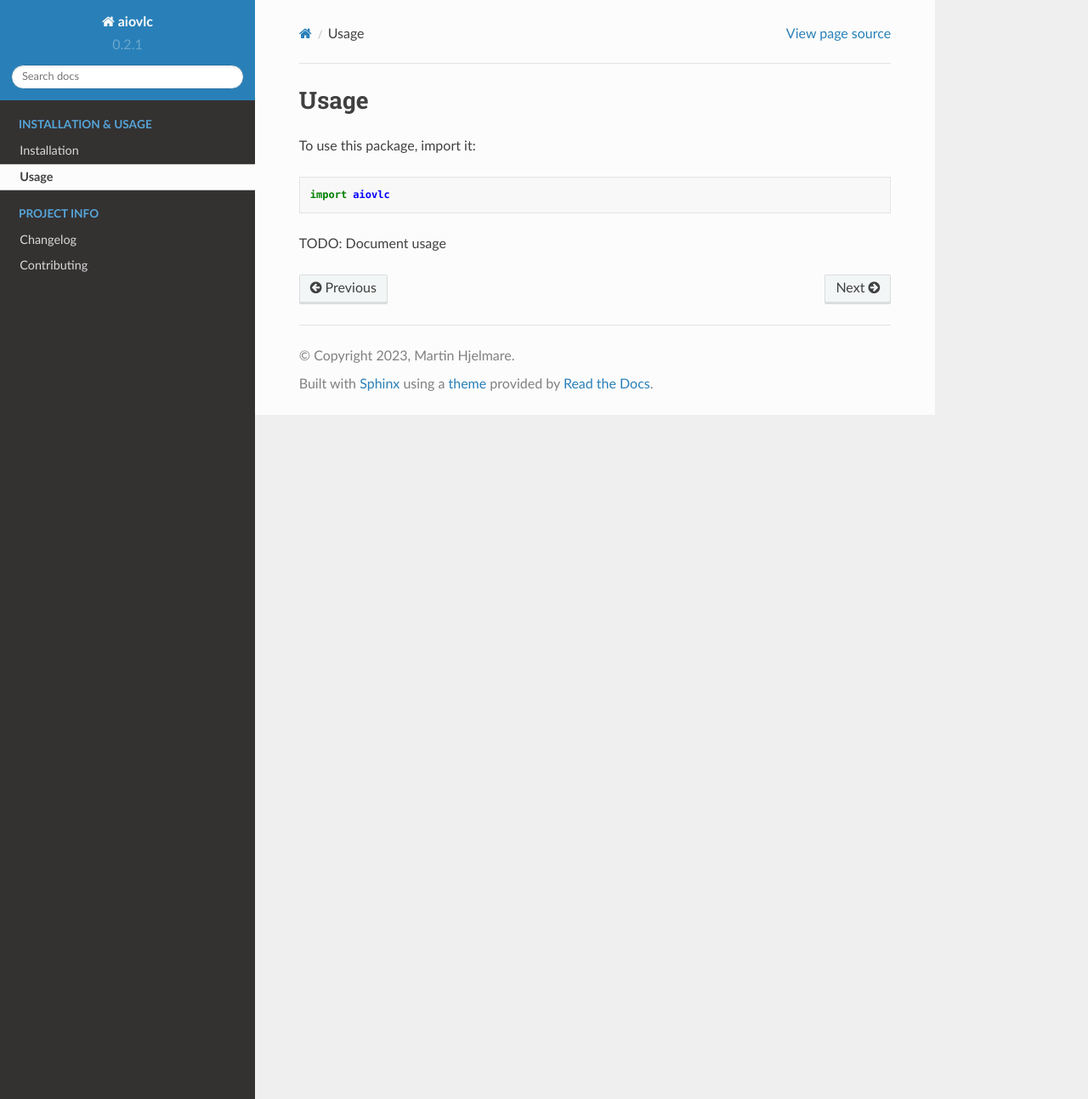
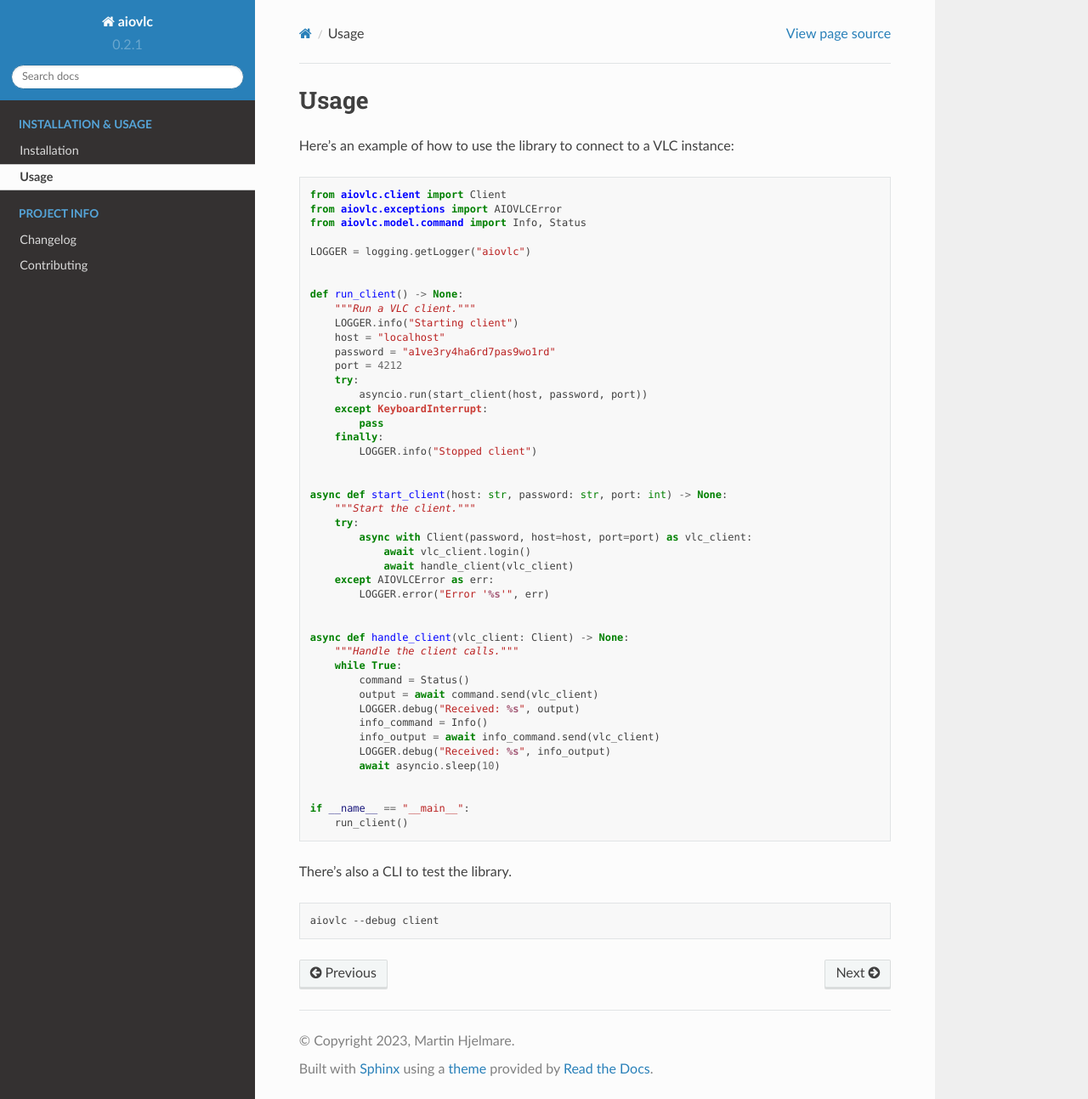
Before and after one commit to MartinHjelmare/aiovlc, a Sphinx documentation site: the page built from docs/usage.md, in a window 1280 px wide and 1293 px high. Shown: the whole window at 85% size. Built offline with Sphinx 7.4.7 and the Read the Docs theme 2.0.0, drawn with Linux system fonts in a browser that asks for light colours.

Commit message:
docs: add more docs

````diff
--- a/docs/usage.md
+++ b/docs/usage.md
@@ -1,9 +1,57 @@
 # Usage
 
-To use this package, import it:
+Here's an example of how to use the library to connect to a VLC instance:
 
 ```python
-import aiovlc
+from aiovlc.client import Client
+from aiovlc.exceptions import AIOVLCError
+from aiovlc.model.command import Info, Status
+
+LOGGER = logging.getLogger("aiovlc")
+
+
+def run_client() -> None:
+    """Run a VLC client."""
+    LOGGER.info("Starting client")
+    host = "localhost"
+    password = "a1ve3ry4ha6rd7pas9wo1rd"
+    port = 4212
+    try:
+        asyncio.run(start_client(host, password, port))
+    except KeyboardInterrupt:
+        pass
+    finally:
+        LOGGER.info("Stopped client")
+
+
+async def start_client(host: str, password: str, port: int) -> None:
+    """Start the client."""
+    try:
+        async with Client(password, host=host, port=port) as vlc_client:
+            await vlc_client.login()
+            await handle_client(vlc_client)
+    except AIOVLCError as err:
+        LOGGER.error("Error '%s'", err)
+
+
+async def handle_client(vlc_client: Client) -> None:
+    """Handle the client calls."""
+    while True:
+        command = Status()
+        output = await command.send(vlc_client)
+        LOGGER.debug("Received: %s", output)
+        info_command = Info()
+        info_output = await info_command.send(vlc_client)
+        LOGGER.debug("Received: %s", info_output)
+        await asyncio.sleep(10)
+
+
+if __name__ == "__main__":
+    run_client()
 ```
 
-TODO: Document usage
+There's also a CLI to test the library.
+
+```sh
+aiovlc --debug client
+```
````
